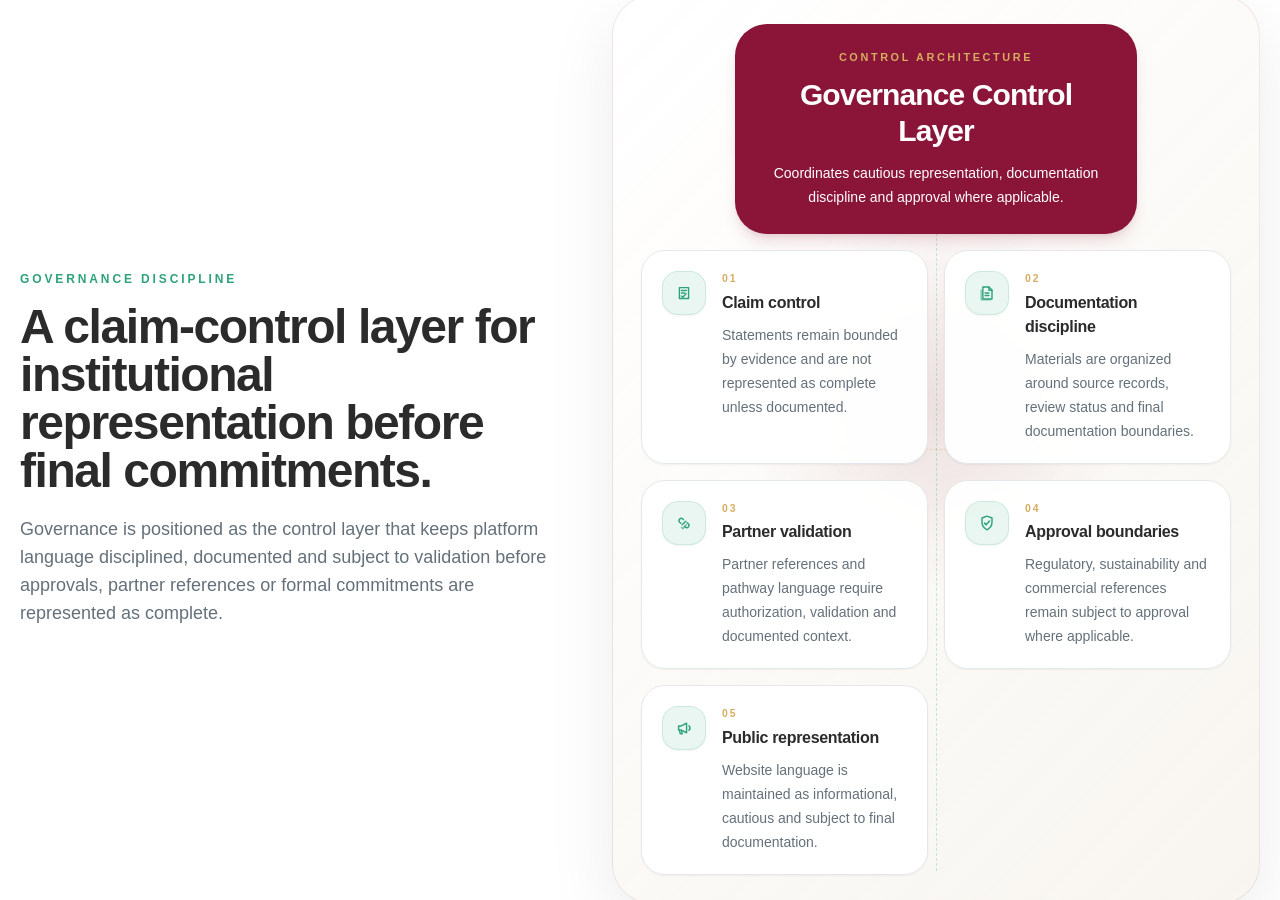
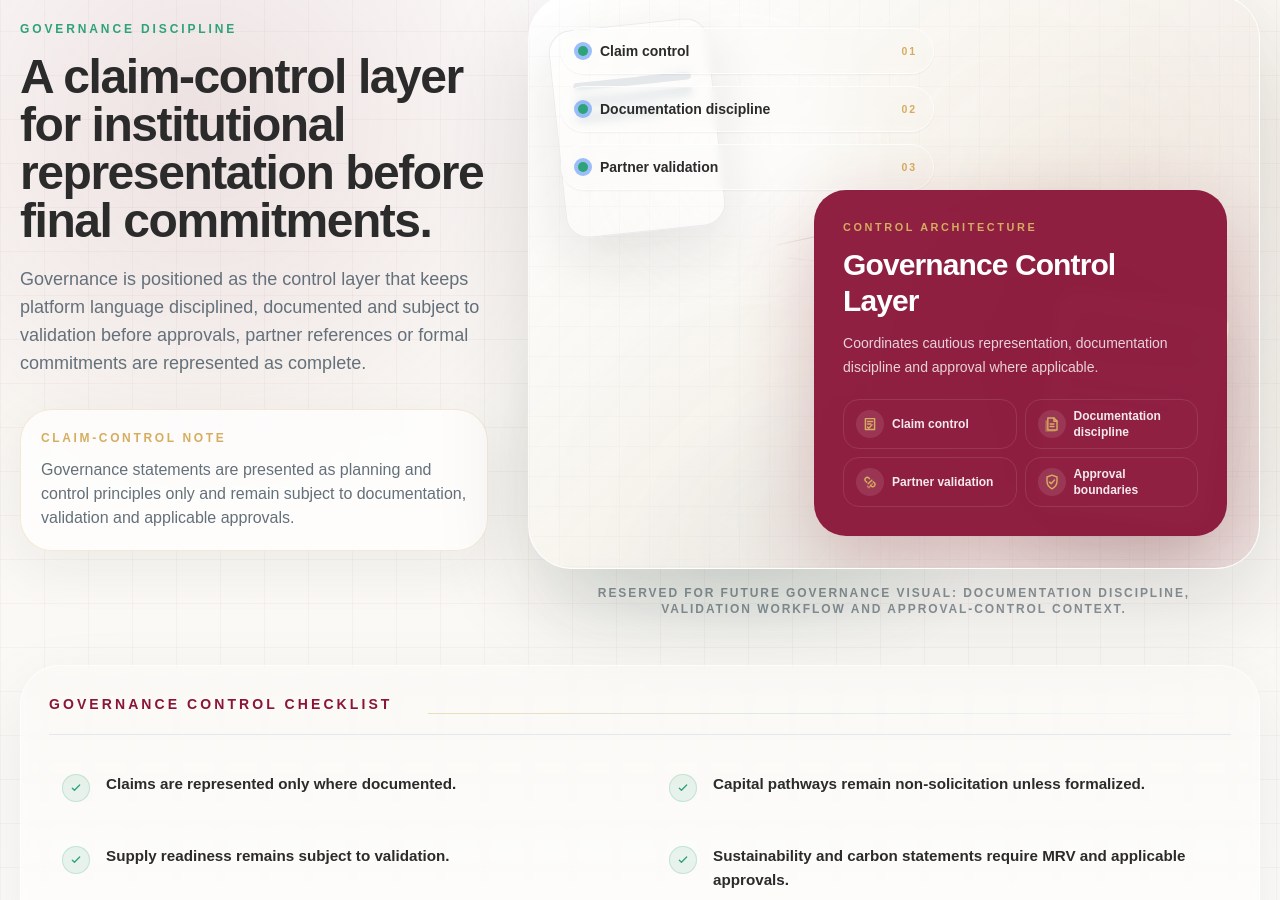
Before and after one commit to anwarlino/pmcs-holdings-website-v2, a Next.js app: page / in a window 1280 px wide. Shown: the part 7088-7988 px from the top of the page. Built offline with nearby package versions, Linux system fonts and the light colour scheme.

Commit message:
Elevate governance editorial close

```diff
--- a/components/sections/GovernanceSection.tsx
+++ b/components/sections/GovernanceSection.tsx
@@ -29,77 +29,103 @@ const controlIcons = [
       <path d="M9 12.1 11 14l4-4.4" fill="none" stroke="currentColor" strokeLinecap="round" strokeLinejoin="round" strokeWidth="1.8" />
     </svg>
   ),
-  (
-    <svg key="representation" viewBox="0 0 24 24" className="h-5 w-5" aria-hidden="true">
-      <path d="M5.5 9.5h3.2l6.4-3.2v11.4l-6.4-3.2H5.5z" fill="none" stroke="currentColor" strokeLinejoin="round" strokeWidth="1.7" />
-      <path d="M8.7 14.5 10 19H7.6l-1.2-4.5M18 9.2a4.2 4.2 0 0 1 0 5.6" fill="none" stroke="currentColor" strokeLinecap="round" strokeLinejoin="round" strokeWidth="1.7" />
-    </svg>
-  ),
 ];
 
 export function GovernanceSection({ dictionary }: { dictionary: LocaleContent }) {
   const governance = dictionary.governance;
+  const overlayControls = governance.nodes.slice(0, 4);
 
   return (
-    <section id="governance" className="overflow-hidden bg-white py-20 md:py-24">
-      <div className="mx-auto max-w-7xl px-5">
-        <div className="grid gap-10 lg:grid-cols-[0.92fr_1.08fr] lg:items-center">
+    <section id="governance" className="relative overflow-hidden bg-[linear-gradient(180deg,#ffffff_0%,rgba(247,244,238,0.72)_48%,#ffffff_100%)] py-20 md:py-24">
+      <div className="absolute inset-0 bg-[radial-gradient(circle_at_16%_18%,rgba(122,31,43,0.12),transparent_28%),radial-gradient(circle_at_84%_22%,rgba(179,139,74,0.14),transparent_30%),linear-gradient(rgba(122,31,43,0.035)_1px,transparent_1px),linear-gradient(90deg,rgba(122,31,43,0.035)_1px,transparent_1px)] bg-[length:auto,auto,44px_44px,44px_44px]" aria-hidden="true" />
+      <div className="absolute inset-x-0 top-16 h-px bg-gradient-to-r from-transparent via-pmcs-gold/30 to-transparent" aria-hidden="true" />
+
+      <div className="relative mx-auto max-w-7xl px-5">
+        <div className="grid gap-10 lg:grid-cols-[0.78fr_1.22fr] lg:items-center">
+          <div className="lg:pb-10">
             <SectionHeading eyebrow={governance.eyebrow} title={governance.title} body={governance.body} align="left" />
 
-          <div
-            className="relative rounded-[2.5rem] border border-pmcs-maroon/10 bg-[radial-gradient(circle_at_50%_45%,rgba(122,31,43,0.12),transparent_32%),linear-gradient(135deg,#ffffff,rgba(247,244,238,0.9))] p-5 shadow-[0_24px_70px_rgba(31,31,31,0.08)] md:p-7"
-            aria-label={governance.frameworkAria}
-          >
-            <div className="absolute inset-x-8 top-1/2 hidden border-t border-dashed border-pmcs-gold/35 md:block" aria-hidden="true" />
-            <div className="absolute inset-y-8 left-1/2 hidden border-l border-dashed border-pmcs-green/25 md:block" aria-hidden="true" />
-            <div className="relative grid gap-4 md:grid-cols-2">
-              <div className="rounded-[2rem] border border-pmcs-maroon/15 bg-pmcs-maroon p-6 text-white shadow-lg shadow-pmcs-maroon/15 md:col-span-2 md:mx-auto md:w-[68%] md:text-center">
+            <aside className="mt-8 rounded-[2rem] border border-pmcs-gold/25 bg-white/75 p-5 shadow-[0_18px_55px_rgba(31,31,31,0.06)] backdrop-blur-sm">
+              <p className="text-xs font-black uppercase tracking-[0.22em] text-pmcs-gold">{governance.disclosureLabel}</p>
+              <p className="mt-3 text-sm leading-7 text-pmcs-muted md:text-base">{governance.disclosure}</p>
+            </aside>
+          </div>
+
+          <div className="relative" aria-label={governance.frameworkAria}>
+            <div className="absolute -inset-4 rounded-[3rem] bg-[radial-gradient(circle_at_65%_25%,rgba(179,139,74,0.20),transparent_33%),radial-gradient(circle_at_30%_78%,rgba(44,95,74,0.16),transparent_34%)] blur-xl" aria-hidden="true" />
+            <div className="relative min-h-[520px] overflow-hidden rounded-[2.75rem] border border-white/80 bg-[linear-gradient(135deg,rgba(255,255,255,0.96),rgba(247,244,238,0.9)_46%,rgba(122,31,43,0.11))] p-5 shadow-[0_34px_95px_rgba(31,31,31,0.14)] md:p-8">
+              <div className="absolute inset-0 bg-[linear-gradient(rgba(31,31,31,0.045)_1px,transparent_1px),linear-gradient(90deg,rgba(31,31,31,0.035)_1px,transparent_1px)] bg-[length:30px_30px] opacity-45" aria-hidden="true" />
+              <div className="absolute inset-0 bg-[radial-gradient(circle_at_28%_28%,rgba(255,255,255,0.72),transparent_24%),radial-gradient(circle_at_72%_62%,rgba(122,31,43,0.13),transparent_28%)]" aria-hidden="true" />
+
+              <div className="absolute left-7 top-7 h-52 w-40 rotate-[-6deg] rounded-[1.4rem] border border-pmcs-line/80 bg-white/82 shadow-[0_24px_60px_rgba(31,31,31,0.10)]" aria-hidden="true">
+                <div className="m-5 h-3 w-20 rounded-full bg-pmcs-maroon/18" />
+                <div className="mx-5 mt-5 grid gap-2">
+                  <span className="h-2 rounded-full bg-pmcs-line" />
+                  <span className="h-2 rounded-full bg-pmcs-line" />
+                  <span className="h-2 w-3/4 rounded-full bg-pmcs-line" />
+                </div>
+              </div>
+              <div className="absolute bottom-12 right-10 h-56 w-44 rotate-[7deg] rounded-[1.5rem] border border-pmcs-gold/25 bg-white/70 shadow-[0_28px_70px_rgba(31,31,31,0.12)]" aria-hidden="true">
+                <div className="m-5 h-12 rounded-2xl border border-pmcs-green/20 bg-pmcs-green/10" />
+                <div className="mx-5 grid gap-2">
+                  <span className="h-2 rounded-full bg-pmcs-line" />
+                  <span className="h-2 w-5/6 rounded-full bg-pmcs-line" />
+                </div>
+              </div>
+
+              <div className="relative flex min-h-[480px] flex-col justify-between">
+                <div className="grid gap-3 md:max-w-[56%]">
+                  {overlayControls.slice(0, 3).map((node, index) => (
+                    <div key={`${node.title}-workflow`} className="flex items-center gap-3 rounded-full border border-white/80 bg-white/78 px-4 py-3 text-sm font-bold text-pmcs-charcoal shadow-sm backdrop-blur-sm">
+                      <span className="h-2.5 w-2.5 shrink-0 rounded-full bg-pmcs-green ring-4 ring-pmcs-green/12" aria-hidden="true" />
+                      <span className="min-w-0 truncate">{node.title}</span>
+                      <span className="ms-auto text-[0.66rem] font-black uppercase tracking-[0.18em] text-pmcs-gold">{String(index + 1).padStart(2, '0')}</span>
+                    </div>
+                  ))}
+                </div>
+
+                <div className="absolute left-[32%] top-[38%] hidden h-px w-[34%] -rotate-12 bg-gradient-to-r from-pmcs-maroon/5 via-pmcs-maroon/30 to-pmcs-green/10 md:block" aria-hidden="true" />
+                <div className="absolute left-[34%] top-[48%] hidden h-px w-[42%] rotate-6 bg-gradient-to-r from-pmcs-gold/10 via-pmcs-gold/38 to-pmcs-maroon/10 md:block" aria-hidden="true" />
+
+                <div className="relative mt-auto rounded-[2rem] border border-pmcs-maroon/15 bg-pmcs-maroon/95 p-6 text-white shadow-[0_28px_80px_rgba(122,31,43,0.24)] backdrop-blur-sm md:ms-auto md:w-[62%] md:p-7">
                   <p className="text-[0.68rem] font-black uppercase tracking-[0.24em] text-pmcs-gold">{governance.central.eyebrow}</p>
                   <h3 className="mt-3 text-2xl font-black tracking-[-0.03em] md:text-3xl">{governance.central.title}</h3>
-                <p className="mt-3 text-sm leading-6 text-white/78">{governance.central.body}</p>
+                  <p className="mt-3 text-sm leading-6 text-white/80">{governance.central.body}</p>
+
+                  <div className="mt-5 grid gap-2 sm:grid-cols-2">
+                    {overlayControls.map((node, index) => (
+                      <div key={`${node.title}-overlay`} className="flex items-center gap-2 rounded-2xl border border-white/10 bg-white/8 px-3 py-2 text-xs font-bold text-white/90">
+                        <span className="flex h-7 w-7 shrink-0 items-center justify-center rounded-full bg-white/10 text-pmcs-gold" aria-hidden="true">
+                          {controlIcons[index % controlIcons.length]}
+                        </span>
+                        <span>{node.title}</span>
                       </div>
-
-              {governance.nodes.map((node, index) => (
-                <article key={node.title} className="relative rounded-[1.5rem] border border-pmcs-line bg-white/95 p-5 shadow-sm backdrop-blur-sm">
-                  <div className="flex items-start gap-4">
-                    <div className="flex h-11 w-11 shrink-0 items-center justify-center rounded-2xl border border-pmcs-green/15 bg-pmcs-green/10 text-pmcs-green shadow-sm">
-                      {controlIcons[index % controlIcons.length]}
-                    </div>
-                    <div className="min-w-0">
-                      <p className="text-[0.65rem] font-black uppercase tracking-[0.2em] text-pmcs-gold">{String(index + 1).padStart(2, '0')}</p>
-                      <h4 className="mt-1 text-base font-black tracking-[-0.02em] text-pmcs-charcoal">{node.title}</h4>
-                      <p className="mt-2 text-sm leading-6 text-pmcs-muted">{node.body}</p>
-                    </div>
-                  </div>
-                </article>
                     ))}
                   </div>
                 </div>
               </div>
+            </div>
+            <p className="mx-auto mt-4 max-w-2xl text-center text-xs font-semibold uppercase tracking-[0.16em] text-pmcs-muted/75">{governance.visualCaption}</p>
+          </div>
+        </div>
 
-        <div className="mt-10 grid gap-6 lg:grid-cols-[0.72fr_0.28fr] lg:items-stretch">
-          <div className="rounded-[2rem] border border-pmcs-line bg-pmcs-light/70 p-5 shadow-sm md:p-6">
+        <div className="mt-12 rounded-[2.5rem] border border-white/80 bg-white/82 p-5 shadow-[0_24px_70px_rgba(31,31,31,0.08)] backdrop-blur-sm md:p-7">
+          <div className="flex flex-col gap-3 border-b border-pmcs-line pb-5 md:flex-row md:items-end md:justify-between">
             <h3 className="text-sm font-black uppercase tracking-[0.22em] text-pmcs-maroon">{governance.checklistTitle}</h3>
-            <div className="mt-5 grid gap-3 md:grid-cols-2 lg:grid-cols-5">
+            <span className="h-px flex-1 bg-gradient-to-r from-pmcs-gold/40 via-pmcs-green/15 to-transparent md:ms-6" aria-hidden="true" />
+          </div>
+          <div className="mt-6 grid gap-x-8 gap-y-4 md:grid-cols-2">
             {governance.controls.map((control) => (
-                <div key={control} className="rounded-2xl border border-white bg-white p-4 shadow-sm">
-                  <span className="mb-3 flex h-8 w-8 items-center justify-center rounded-full bg-pmcs-green/10 text-pmcs-green" aria-hidden="true">
+              <div key={control} className="group flex gap-4 rounded-[1.35rem] border border-transparent p-3 transition duration-200 hover:border-pmcs-gold/25 hover:bg-pmcs-light/60 motion-reduce:transition-none">
+                <span className="mt-0.5 flex h-7 w-7 shrink-0 items-center justify-center rounded-full border border-pmcs-green/20 bg-pmcs-green/10 text-pmcs-green" aria-hidden="true">
                   <svg viewBox="0 0 24 24" className="h-4 w-4">
                     <path d="m6.5 12.4 3.2 3.1 7.8-8" fill="none" stroke="currentColor" strokeLinecap="round" strokeLinejoin="round" strokeWidth="2" />
                   </svg>
                 </span>
-                  <p className="text-sm font-semibold leading-6 text-pmcs-charcoal">{control}</p>
+                <p className="text-sm font-semibold leading-6 text-pmcs-charcoal md:text-[0.95rem]">{control}</p>
               </div>
             ))}
           </div>
-          </div>
-
-          <aside className="flex rounded-[2rem] border border-pmcs-gold/30 bg-[linear-gradient(135deg,rgba(179,139,74,0.14),rgba(122,31,43,0.06))] p-6 shadow-sm">
-            <div className="my-auto">
-              <p className="text-xs font-black uppercase tracking-[0.22em] text-pmcs-gold">{governance.disclosureLabel}</p>
-              <p className="mt-4 text-sm leading-7 text-pmcs-muted md:text-base">{governance.disclosure}</p>
-            </div>
-          </aside>
         </div>
       </div>
     </section>
--- a/content/locales/ar.ts
+++ b/content/locales/ar.ts
@@ -194,6 +194,7 @@ export const ar: LocaleContent = {
     title: 'طبقة لضبط الادعاءات في التمثيل المؤسسي قبل الالتزامات النهائية.',
     body: 'تُعرض الحوكمة كطبقة ضبط تحافظ على انضباط لغة المنصة واستنادها إلى الوثائق وخضوعها للتحقق قبل عرض الموافقات أو إشارات الشركاء أو الالتزامات الرسمية باعتبارها مكتملة.',
     frameworkAria: 'بنية ضبط الحوكمة التي تعرض ضبط الادعاءات وانضباط الوثائق وتحقق الشركاء وحدود الموافقات وضبط التمثيل العام',
+    visualCaption: 'مساحة مخصصة لصورة حوكمة مستقبلية: انضباط الوثائق وسير عمل التحقق وسياق ضبط الموافقات.',
     central: {
       eyebrow: 'بنية الضبط',
       title: 'طبقة ضبط الحوكمة',
--- a/content/locales/en.ts
+++ b/content/locales/en.ts
@@ -194,6 +194,7 @@ export const en: LocaleContent = {
     title: 'A claim-control layer for institutional representation before final commitments.',
     body: 'Governance is positioned as the control layer that keeps platform language disciplined, documented and subject to validation before approvals, partner references or formal commitments are represented as complete.',
     frameworkAria: 'Governance control architecture showing claim control, documentation discipline, partner validation, approval boundaries and public representation controls',
+    visualCaption: 'Reserved for future governance visual: documentation discipline, validation workflow and approval-control context.',
     central: {
       eyebrow: 'Control architecture',
       title: 'Governance Control Layer',
--- a/content/locales/th.ts
+++ b/content/locales/th.ts
@@ -194,6 +194,7 @@ export const th: LocaleContent = {
     title: 'ชั้นควบคุมข้อความกล่าวอ้างสำหรับการสื่อสารระดับสถาบันก่อนมีข้อผูกพันขั้นสุดท้าย',
     body: 'ธรรมาภิบาลถูกวางเป็นชั้นควบคุมที่ทำให้ภาษาของแพลตฟอร์มมีวินัย มีเอกสารรองรับ และขึ้นอยู่กับการตรวจสอบก่อนนำเสนอว่าการอนุมัติ การอ้างอิงพันธมิตร หรือข้อผูกพันอย่างเป็นทางการเสร็จสมบูรณ์แล้ว',
     frameworkAria: 'สถาปัตยกรรมการควบคุมธรรมาภิบาลที่แสดงการควบคุมข้อความกล่าวอ้าง วินัยด้านเอกสาร การยืนยันพันธมิตร ขอบเขตการอนุมัติ และการควบคุมการสื่อสารสาธารณะ',
+    visualCaption: 'สงวนพื้นที่สำหรับภาพธรรมาภิบาลในอนาคต: วินัยด้านเอกสาร เวิร์กโฟลว์การตรวจสอบ และบริบทการควบคุมการอนุมัติ',
     central: {
       eyebrow: 'สถาปัตยกรรมการควบคุม',
       title: 'ชั้นควบคุมธรรมาภิบาล',
--- a/content/locales/types.ts
+++ b/content/locales/types.ts
@@ -133,6 +133,7 @@ export type LocaleContent = {
     title: string;
     body: string;
     frameworkAria: string;
+    visualCaption: string;
     central: { eyebrow: string; title: string; body: string };
     nodes: Array<{ title: string; body: string }>;
     checklistTitle: string;
```
Lines whose indentation alone changed are shown as unchanged.
